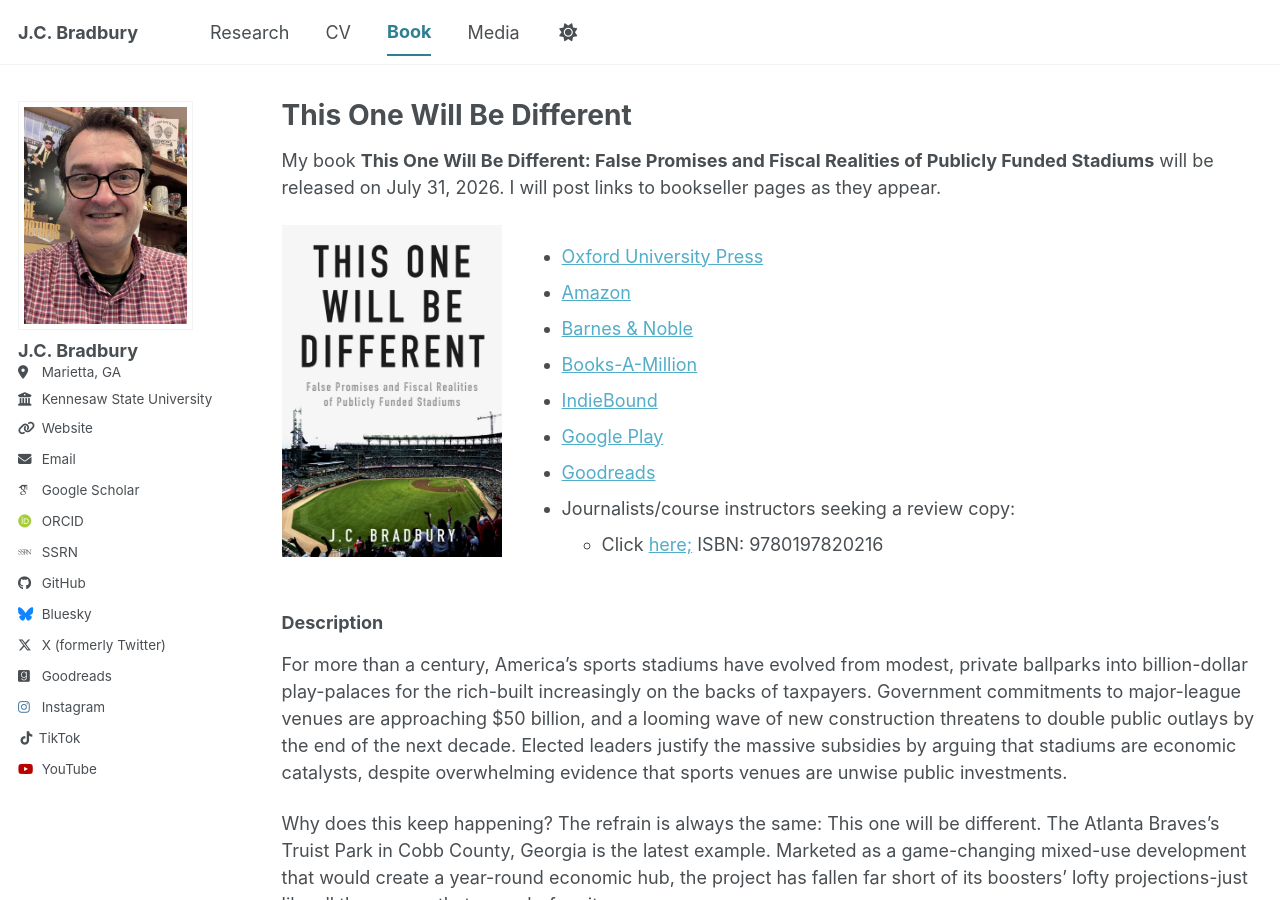
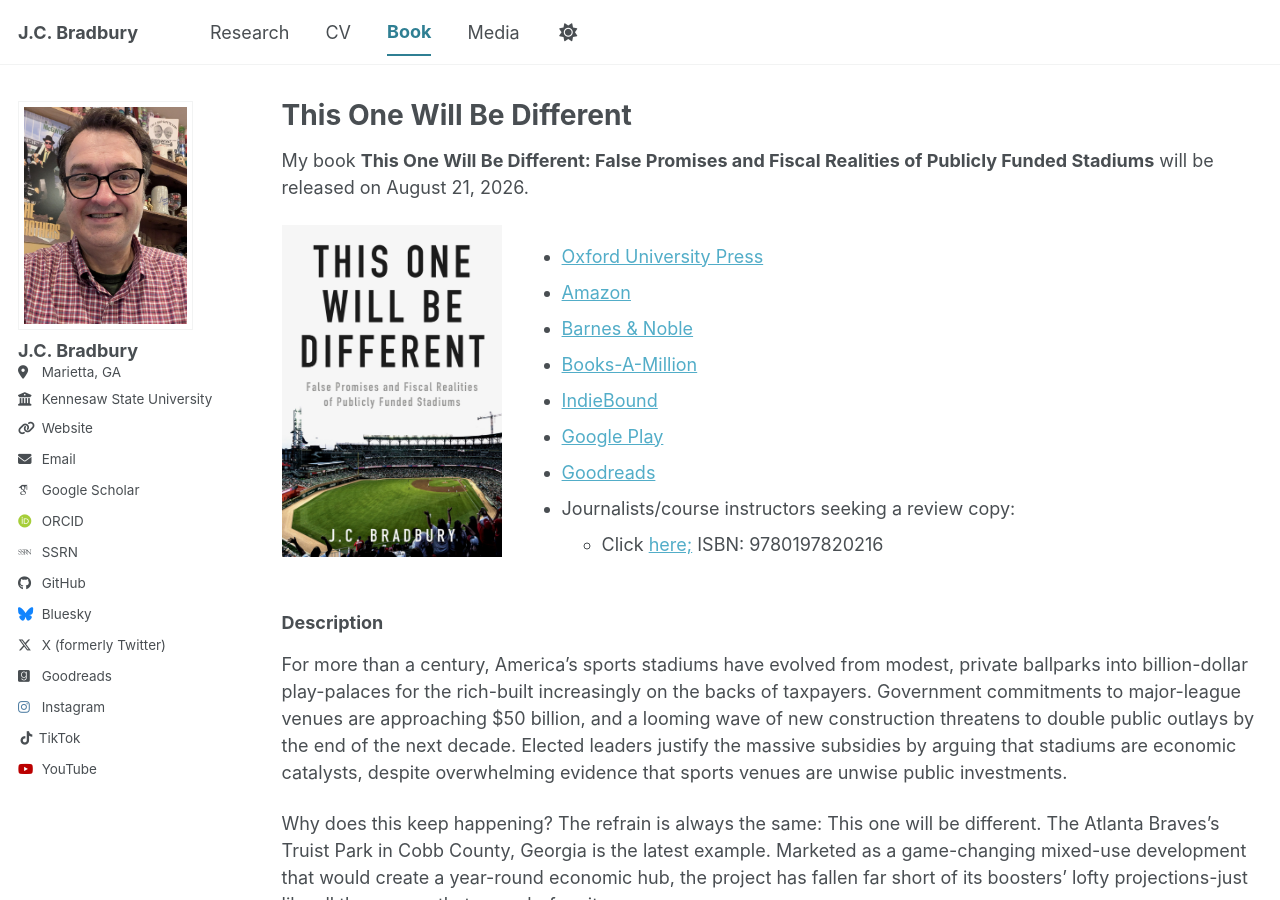
Before and after one commit to jcbradbury/jcbradbury.github.io, a Jekyll site: the page built from _pages/towbd.md, in a window 1280 px wide and 900 px high. Built offline with Jekyll 4.4.1, drawn with Linux system fonts in a browser that asks for light colours; some web fonts are replaced; a script bundle is joined from its source files by our own code; library files that are not in the unit come from our copies.

Commit message:
Update towbd.md

```diff
--- a/_pages/towbd.md
+++ b/_pages/towbd.md
@@ -6,7 +6,7 @@ permalink: /towbd/
 author_profile: true
 ---
 
-My book **This One Will Be Different: False Promises and Fiscal Realities of Publicly Funded Stadiums** will be released on July 31, 2026. I will post links to bookseller pages as they appear.
+My book **This One Will Be Different: False Promises and Fiscal Realities of Publicly Funded Stadiums** will be released on August 21, 2026.
 
 <div style="display: flex; align-items: flex-start; gap: 20px; flex-wrap: wrap;">
 
```
